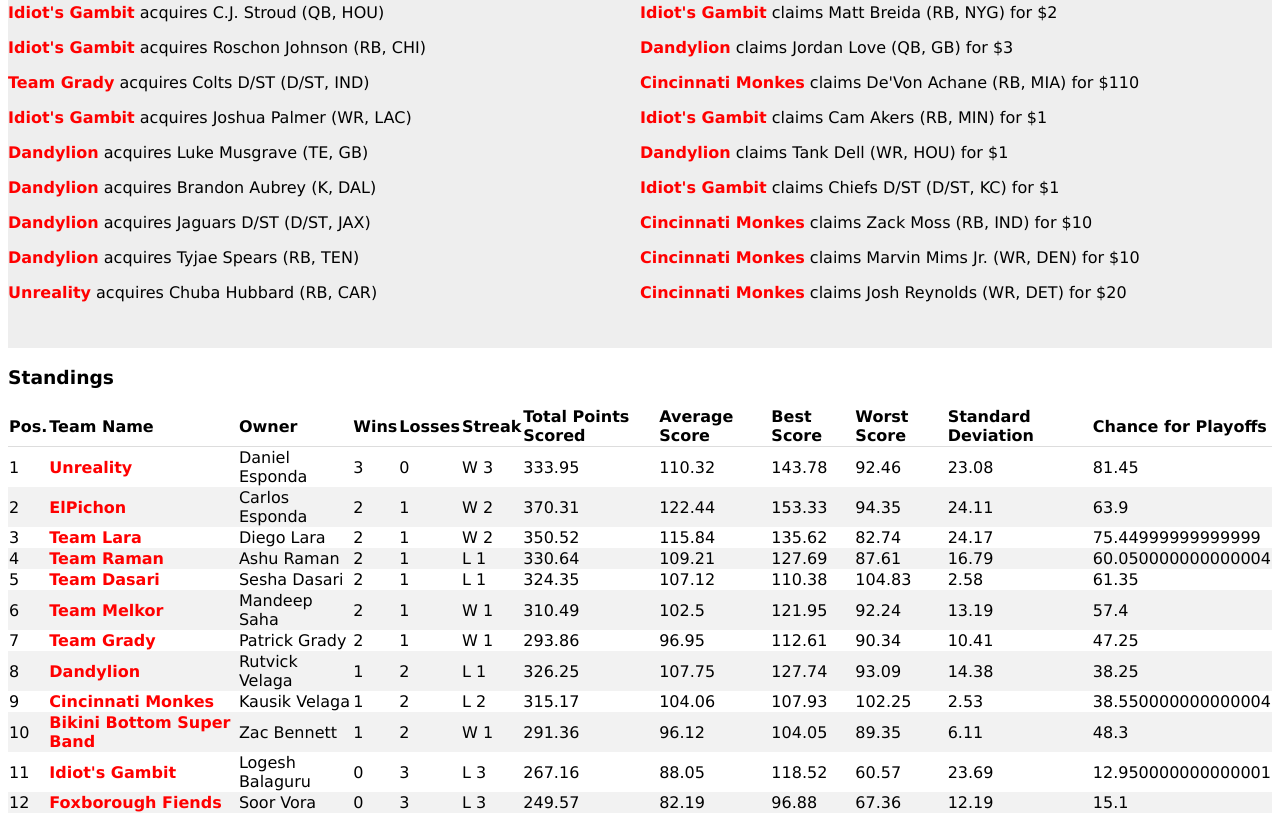
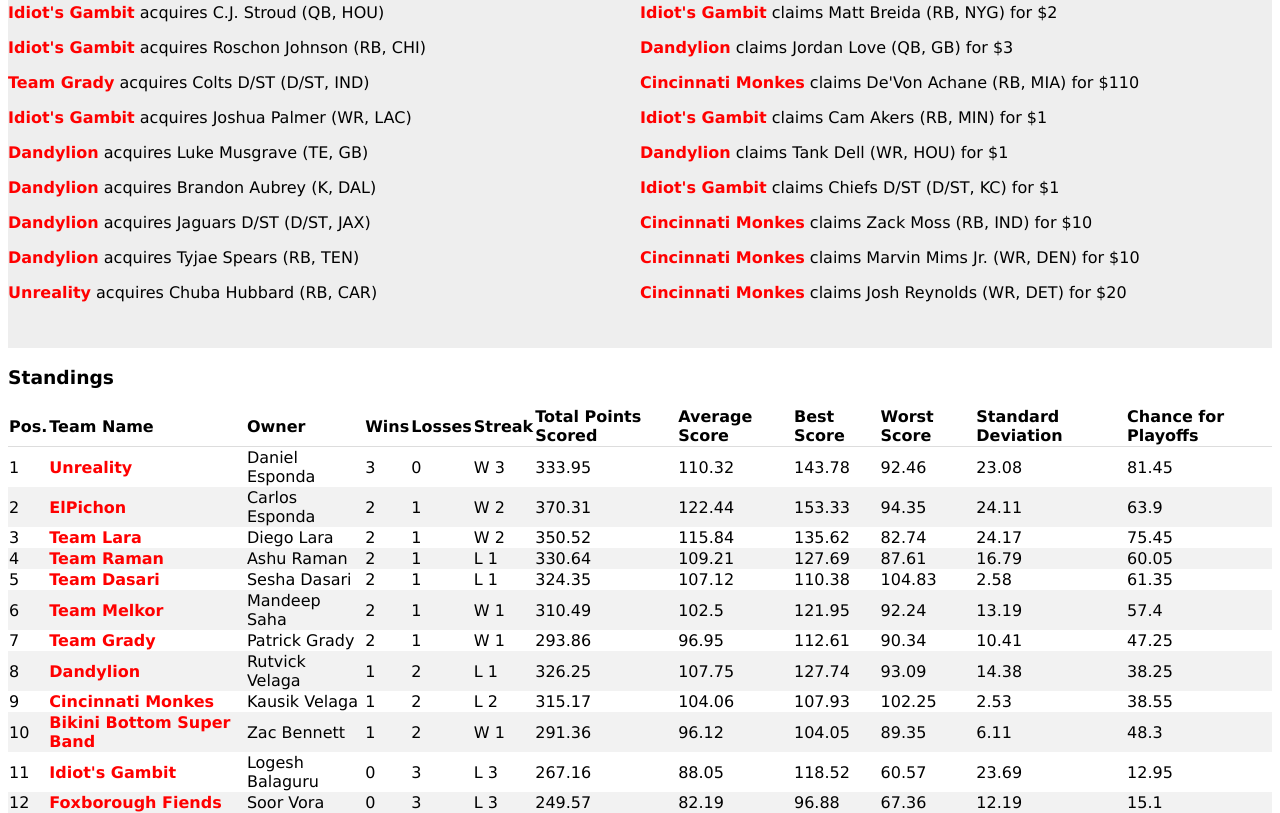
Before and after one commit to zbennyy/fantasyFootball, a plain HTML site: page index.html in a window 1280 px wide. Shown: the part 491-1304 px from the top of the page. Drawn offline with Linux system fonts and the light colour scheme.

Commit message:
Rounded playoff chances, because apparently I have to do that.

```diff
--- a/index.html
+++ b/index.html
@@ -119,7 +119,7 @@
 							<td>135.62</td>
 							<td>82.74</td>
 							<td>24.17</td>
-							<td>75.44999999999999</td>
+							<td>75.45</td>
 						</tr>
 						<tr>
 							<td>4</td>
@@ -133,7 +133,7 @@
 							<td>127.69</td>
 							<td>87.61</td>
 							<td>16.79</td>
-							<td>60.050000000000004</td>
+							<td>60.05</td>
 						</tr>
 						<tr>
 							<td>5</td>
@@ -203,7 +203,7 @@
 							<td>107.93</td>
 							<td>102.25</td>
 							<td>2.53</td>
-							<td>38.550000000000004</td>
+							<td>38.55</td>
 						</tr>
 						<tr>
 							<td>10</td>
@@ -231,7 +231,7 @@
 							<td>118.52</td>
 							<td>60.57</td>
 							<td>23.69</td>
-							<td>12.950000000000001</td>
+							<td>12.95</td>
 						</tr>
 						<tr>
 							<td>12</td>
```
Also changed, not shown: 1 other file.
